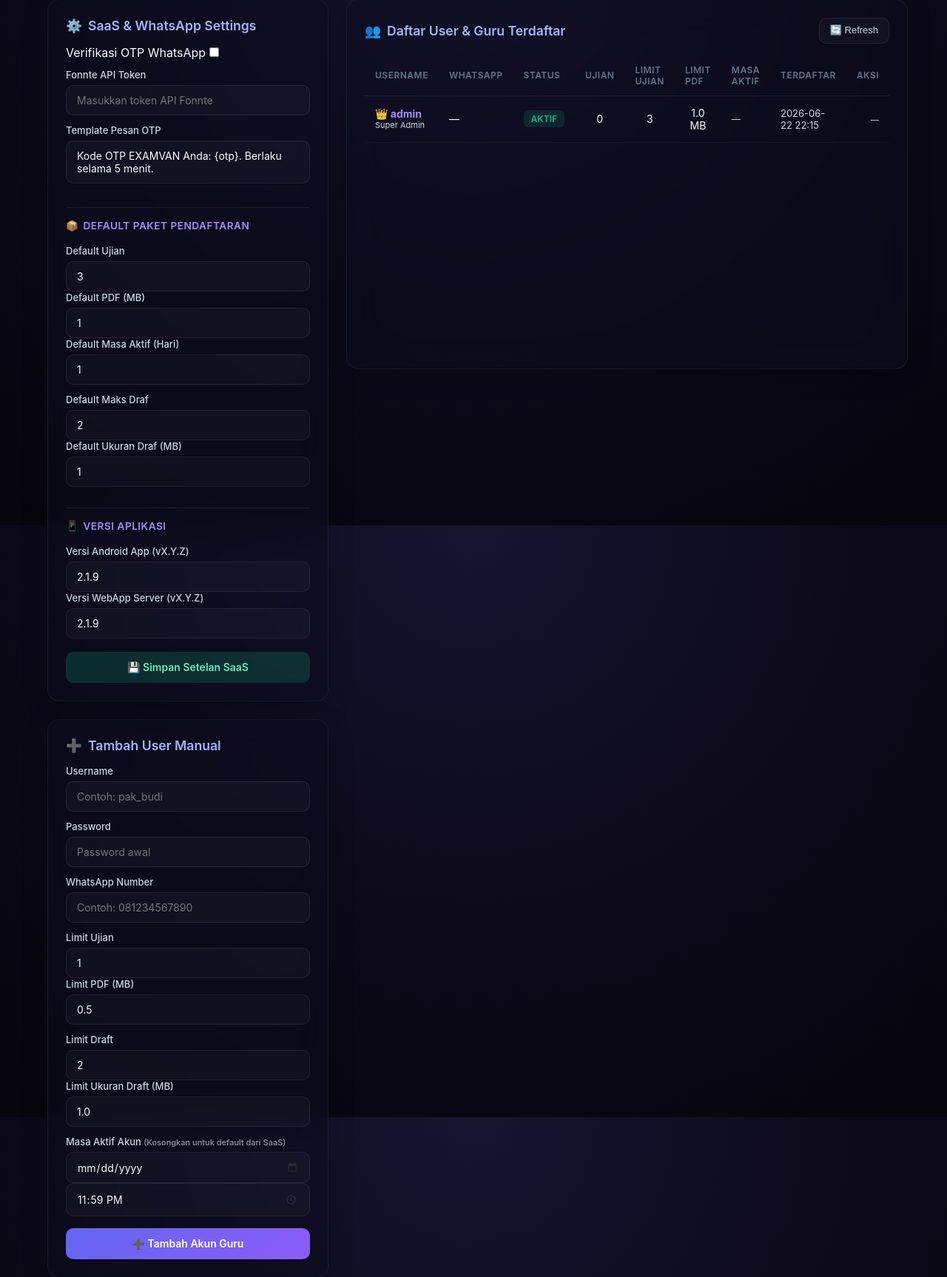
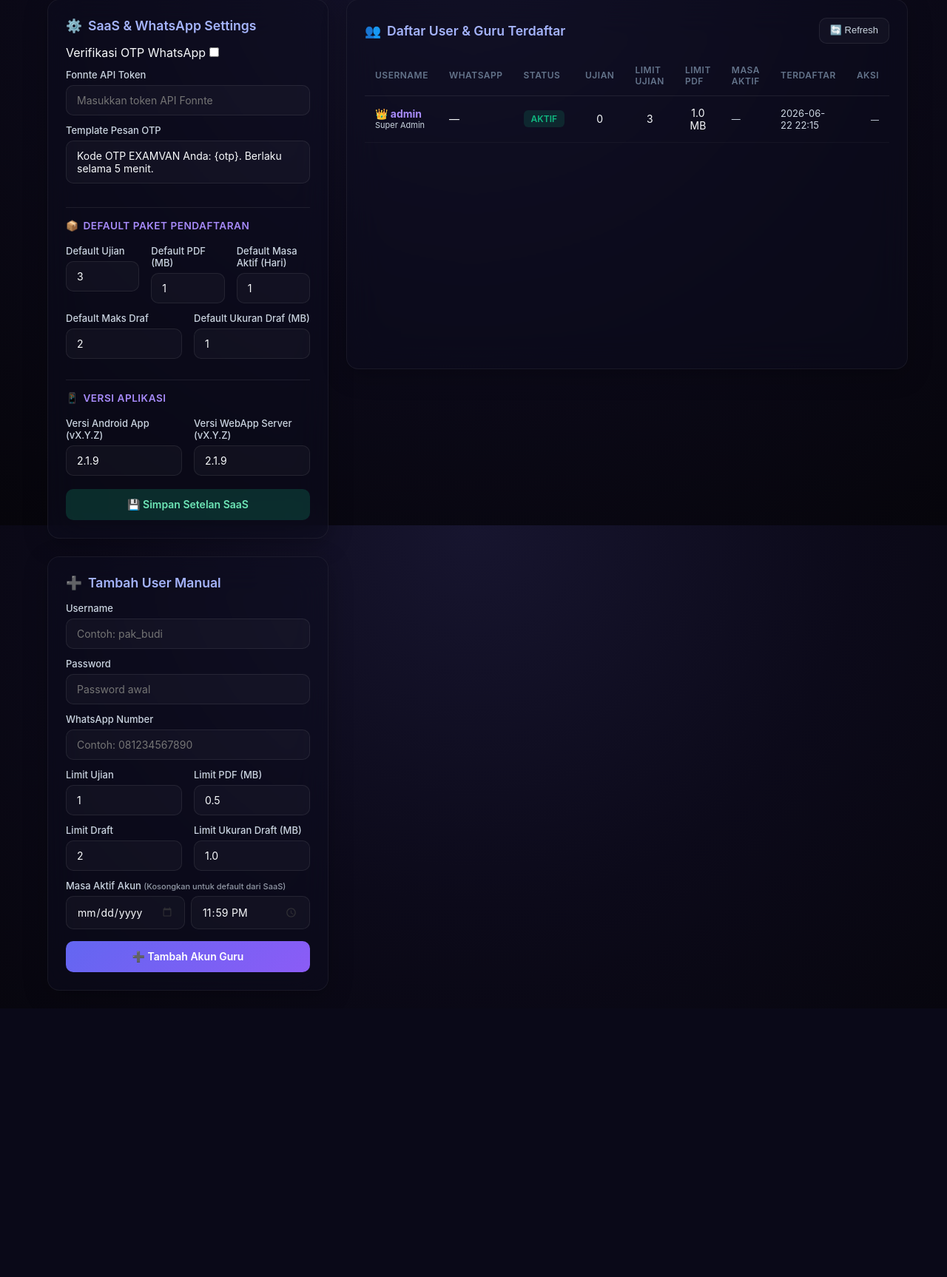
Before and after one commit to amnahwaida/EXAMVAN, a Flask app: page /admin/users in a window 1280 px wide. Shown: the part 90-1816 px from the top of the page at 74% size. After the commit the page ends 1429 px from the top, so only its background shows below. Run offline with Flask 3, Linux system fonts and the light colour scheme; the visitor is signed in with stand-in values (Sample User, id 1); data comes from the database, SQL or seed files in the repository; data that the repository does not hold is empty; style sheets or scripts are compiled from the project's sources.

Commit message:
feat: fase 4 tailwind - forms & inputs ke tailwind classes

```diff
--- a/server/templates/users.html
+++ b/server/templates/users.html
@@ -19,12 +19,12 @@
                             </label>
                         </div>
 
-                        <div class="form-group" id="waTokenGroup">
+                        <div class="form-group space-y-1" id="waTokenGroup">
                             <label for="waTokenInput">Fonnte API Token</label>
                             <input type="password" id="waTokenInput" placeholder="Masukkan token API Fonnte">
                         </div>
 
-                        <div class="form-group" id="waTemplateGroup">
+                        <div class="form-group space-y-1" id="waTemplateGroup">
                             <label for="waTemplateInput">Template Pesan OTP</label>
                             <textarea id="waTemplateInput" rows="2" style="resize: none;" placeholder="Gunakan tag {otp} untuk kode OTP"></textarea>
                         </div>
@@ -35,27 +35,27 @@
                             </h4>
                         </div>
 
-                        <div class="form-row-3col">
-                            <div class="form-group">
+                        <div class="form-row-3col grid grid-cols-1 sm:grid-cols-3 gap-4">
+                            <div class="form-group space-y-1">
                                 <label for="defaultExamsInput">Default Ujian</label>
                                 <input type="number" id="defaultExamsInput" required min="1">
                             </div>
-                            <div class="form-group">
+                            <div class="form-group space-y-1">
                                 <label for="defaultPdfInput">Default PDF (MB)</label>
                                 <input type="number" id="defaultPdfInput" required min="0.1" step="0.1">
                             </div>
-                            <div class="form-group">
+                            <div class="form-group space-y-1">
                                 <label for="defaultActiveDaysInput">Default Masa Aktif (Hari)</label>
                                 <input type="number" id="defaultActiveDaysInput" required min="1">
                             </div>
                         </div>
 
-                        <div class="form-row-2col">
-                            <div class="form-group">
+                        <div class="form-row-2col grid grid-cols-1 sm:grid-cols-2 gap-4">
+                            <div class="form-group space-y-1">
                                 <label for="defaultDraftsInput">Default Maks Draf</label>
                                 <input type="number" id="defaultDraftsInput" required min="1" value="2">
                             </div>
-                            <div class="form-group">
+                            <div class="form-group space-y-1">
                                 <label for="defaultDraftSizeInput">Default Ukuran Draf (MB)</label>
                                 <input type="number" id="defaultDraftSizeInput" required min="0.1" step="0.1" value="1.0">
                             </div>
@@ -67,12 +67,12 @@
                             </h4>
                         </div>
 
-                        <div class="form-row-2col">
-                            <div class="form-group">
+                        <div class="form-row-2col grid grid-cols-1 sm:grid-cols-2 gap-4">
+                            <div class="form-group space-y-1">
                                 <label for="androidVersionInput">Versi Android App (vX.Y.Z)</label>
                                 <input type="text" id="androidVersionInput" required placeholder="Contoh: 2.0.0">
                             </div>
-                            <div class="form-group">
+                            <div class="form-group space-y-1">
                                 <label for="webappVersionInput">Versi WebApp Server (vX.Y.Z)</label>
                                 <input type="text" id="webappVersionInput" required placeholder="Contoh: 2.0.0">
                             </div>
@@ -90,41 +90,41 @@
                         <span>➕</span> Tambah User Manual
                     </h3>
                     <form id="newUserForm" onsubmit="createUser(event)" style="display: flex; flex-direction: column; gap: 12px;">
-                        <div class="form-group">
+                        <div class="form-group space-y-1">
                             <label for="usernameInput">Username</label>
                             <input type="text" id="usernameInput" required placeholder="Contoh: pak_budi" minlength="3">
                         </div>
-                        <div class="form-group">
+                        <div class="form-group space-y-1">
                             <label for="passwordInput">Password</label>
                             <input type="password" id="passwordInput" required placeholder="Password awal" minlength="4">
                         </div>
-                        <div class="form-group">
+                        <div class="form-group space-y-1">
                             <label for="whatsappInput">WhatsApp Number</label>
                             <input type="text" id="whatsappInput" placeholder="Contoh: 081234567890">
                         </div>
-                        <div class="form-row-2col">
-                            <div class="form-group">
+                        <div class="form-row-2col grid grid-cols-1 sm:grid-cols-2 gap-4">
+                            <div class="form-group space-y-1">
                                 <label for="limitInput">Limit Ujian</label>
                                 <input type="number" id="limitInput" required value="1" min="1">
                             </div>
-                            <div class="form-group">
+                            <div class="form-group space-y-1">
                                 <label for="pdfSizeInput">Limit PDF (MB)</label>
                                 <input type="number" id="pdfSizeInput" required value="0.5" min="0.1" step="0.1">
                             </div>
                         </div>
-                        <div class="form-row-2col">
-                            <div class="form-group">
+                        <div class="form-row-2col grid grid-cols-1 sm:grid-cols-2 gap-4">
+                            <div class="form-group space-y-1">
                                 <label for="draftLimitInput">Limit Draft</label>
                                 <input type="number" id="draftLimitInput" required value="2" min="1">
                             </div>
-                            <div class="form-group">
+                            <div class="form-group space-y-1">
                                 <label for="draftSizeInput">Limit Ukuran Draft (MB)</label>
                                 <input type="number" id="draftSizeInput" required value="1.0" min="0.1" step="0.1">
                             </div>
                         </div>
-                        <div class="form-group">
+                        <div class="form-group space-y-1">
                             <label>Masa Aktif Akun <span style="font-size: 11px; opacity: 0.7;">(Kosongkan untuk default dari SaaS)</span></label>
-                            <div class="datetime-row">
+                            <div class="datetime-row flex gap-2">
                                 <input type="date" id="newUserExpiry">
                                 <input type="time" id="newUserExpiryTime" value="23:59">
                             </div>
```
Also changed, not shown: server/templates/dashboard.html (+12 -12 lines).
